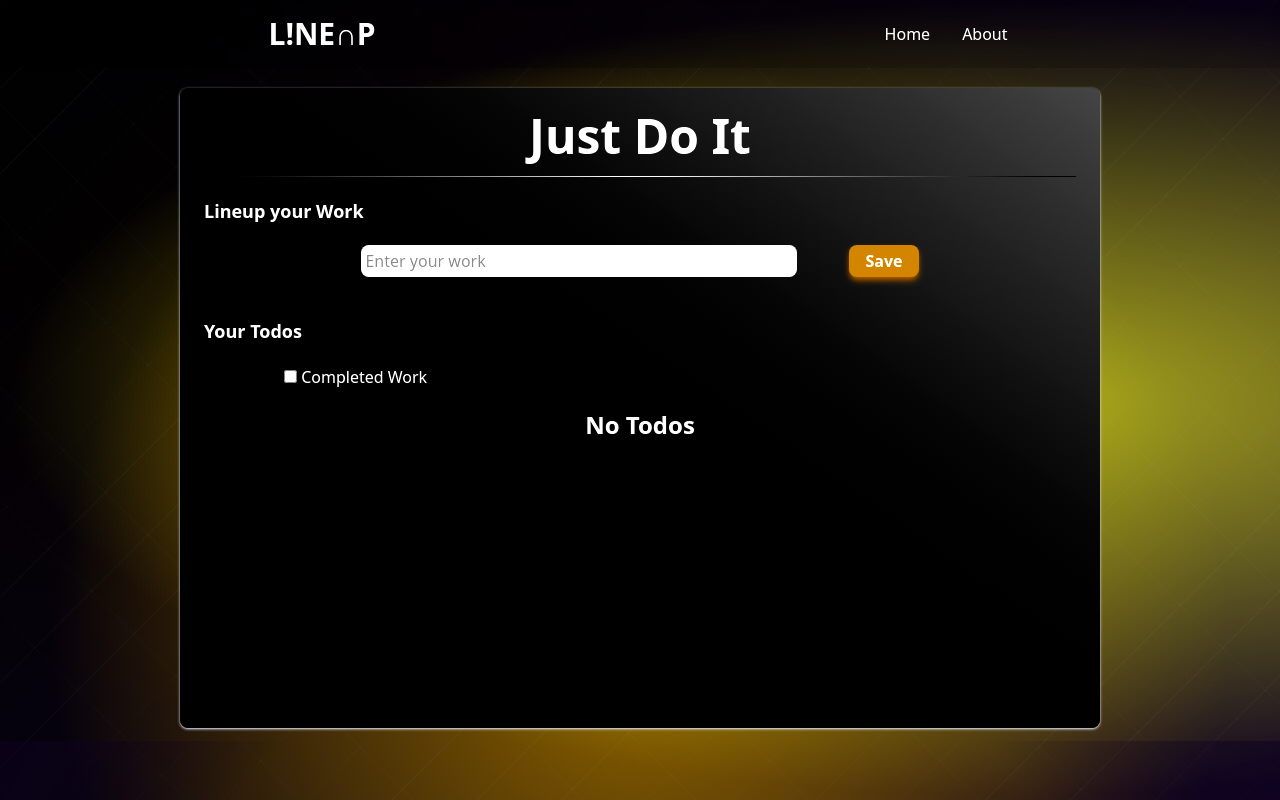
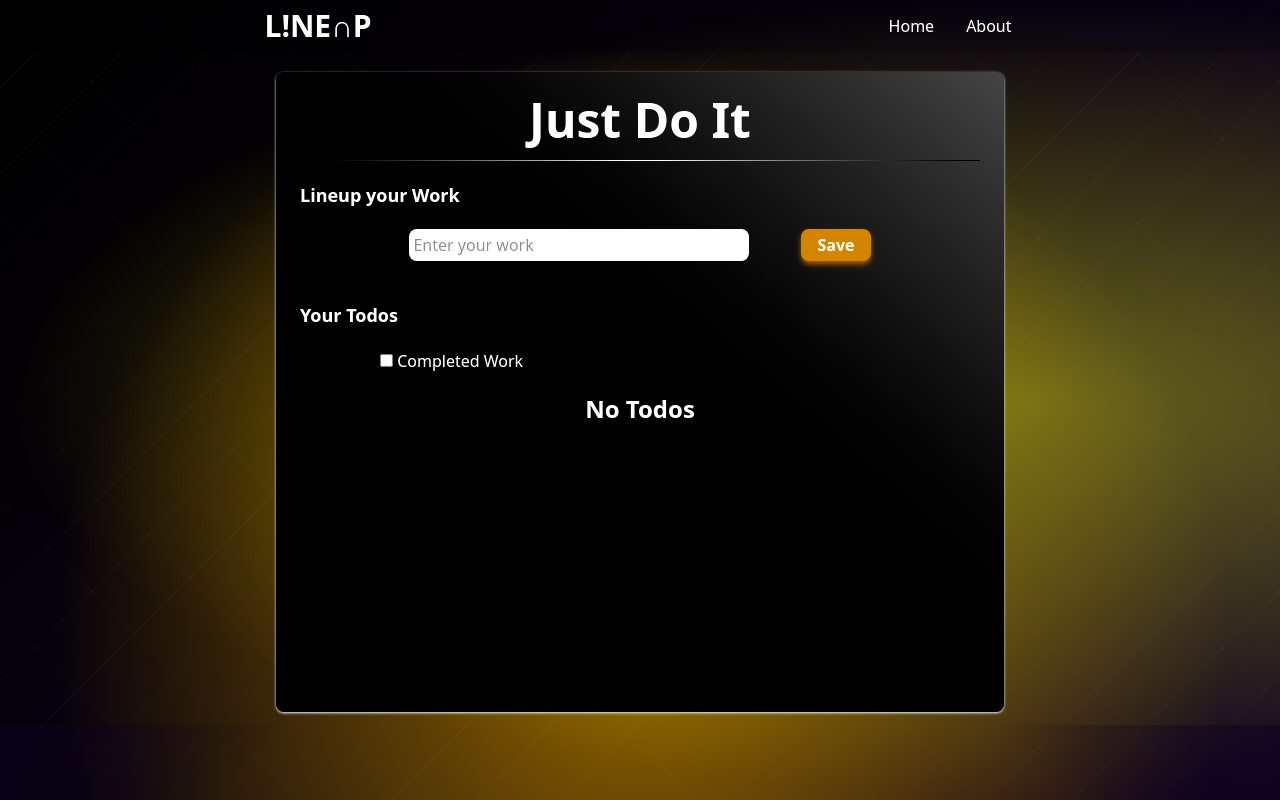
Before and after one commit to nihar8262/LineUp, a React (Vite) app: page / in a window 1280 px wide. Built offline with nearby package versions, Linux system fonts and the light colour scheme.

Commit message:
updated the app by adding better scroll animation to the todos

```diff
--- a/src/App.jsx
+++ b/src/App.jsx
@@ -1,17 +1,16 @@
-import { useEffect, useState } from 'react'
-import Navbar from './components/Navbar'
+import { useEffect, useState } from "react";
+import Navbar from "./components/Navbar";
 import { FaRegEdit } from "react-icons/fa";
 import { MdDelete } from "react-icons/md";
-import { v4 as uuidv4 } from 'uuid';
-
+import { v4 as uuidv4 } from "uuid";
 
 function App() {
-  const [todo, setTodo] = useState('');
+  const [todo, setTodo] = useState("");
   const [todos, setTodos] = useState([]);
   const [isCompleted, setIsCompleted] = useState(false);
 
   useEffect(() => {
-    const storedTodos = localStorage.getItem('todos');
+    const storedTodos = localStorage.getItem("todos");
     if (storedTodos) {
       setTodos(JSON.parse(storedTodos));
     }
@@ -19,88 +18,134 @@ function App() {
 
   const handleChange = (e) => {
     setTodo(e.target.value);
-  }
+  };
 
   const saveToLS = (params) => {
-    localStorage.setItem('todos', JSON.stringify(todos));
-  }
+    localStorage.setItem("todos", JSON.stringify(todos));
+  };
 
   const setShowCompleted = (e) => {
     setIsCompleted(e.target.checked);
     if (e.target.checked) {
-      const completedTodos = todos.filter(item => item.isCompleted);
+      const completedTodos = todos.filter((item) => item.isCompleted);
       setTodos(completedTodos);
     } else {
-      const allTodos = JSON.parse(localStorage.getItem('todos')) || [];
+      const allTodos = JSON.parse(localStorage.getItem("todos")) || [];
       setTodos(allTodos);
     }
-  }
+  };
 
   const handleCheckbox = (e) => {
-    let id =  e.target.name;
-    let index = todos.findIndex(item => {return item.id === id});
+    let id = e.target.name;
+    let index = todos.findIndex((item) => {
+      return item.id === id;
+    });
     let newTodos = [...todos];
     newTodos[index].isCompleted = !newTodos[index].isCompleted;
     setTodos([...newTodos]);
     saveToLS();
-  }
+  };
 
-  const handleEdit = (e,id) => {
-    let  t = todos.filter(i=>i.id === id)
+  const handleEdit = (e, id) => {
+    let t = todos.filter((i) => i.id === id);
     setTodo(t[0].todo);
-     let newTodos =  todos.filter(item => item.id !== id);
+    let newTodos = todos.filter((item) => item.id !== id);
     setTodos([...newTodos]);
     saveToLS();
-  }
+  };
   const handleDelete = (e, id) => {
-    let newTodos =  todos.filter(item => item.id !== id);
+    let newTodos = todos.filter((item) => item.id !== id);
     setTodos([...newTodos]);
     saveToLS();
-  }
+  };
   const handleAdd = () => {
-    setTodos([...todos, {id: uuidv4(), todo, isCompleted: false}]);
+    setTodos([...todos, { id: uuidv4(), todo, isCompleted: false }]);
     setTodo("");
     console.log(todos);
     saveToLS();
-  }
+  };
 
   return (
-    <div className='box max-h-full overflow-hidden'>
-      <Navbar/>
-      <div className="md:container relative z-1000  md:mx-auto md:p-5 p-1 md:w-3/4 ">
-        <div className='bg-gradient-to-tr from-black via-black to-neutral-700   min-h-[80vh] shadow-sm shadow-slate-300  max-h-full p-6   rounded-lg  text-white  '>
-          <h1 className='text-5xl text-center font-bold pb-4'>Just Do It</h1>
-          <div className='bg-gradient-to-r from-black via-white to-black h-[1px]  '></div>
-          <h2 className='text-lg pt-5 pb-5 font-bold'>Lineup your Work</h2>
-          <div className='flex justify-center items-center gap-5'>
-            <input onChange={handleChange} value={todo} type="text" className='bg-white w-1/2 mr-8 rounded-lg p-1 text-black' placeholder='Enter your work'/>
-            <button onClick={handleAdd} disabled={todo.length<=3} className='bg-amber-600  p-1 disabled:shadow-amber-700 disabled:shadow-md rounded-lg px-4 font-bold   cursor-pointer'>Save</button>
+    <div className="box max-h-full ">
+      <Navbar />
+      <div className="md:container   relative z-1000  md:mx-auto md:p-5 p-1 md:w-[60vw] ">
+        <div className="bg-gradient-to-tr from-black via-black to-neutral-700   min-h-[80vh] shadow-sm shadow-slate-300  max-h-full p-6   rounded-lg  text-white  ">
+          <h1 className="text-5xl text-center font-bold pb-4">Just Do It</h1>
+          <div className="bg-gradient-to-r from-black via-white to-black h-[1px]  "></div>
+          <h2 className="text-lg pt-5 pb-5 font-bold">Lineup your Work</h2>
+          <div className="flex justify-center items-center gap-5">
+            <input
+              onChange={handleChange}
+              value={todo}
+              type="text"
+              className="bg-white w-1/2 mr-8 rounded-lg p-1 text-black"
+              placeholder="Enter your work"
+            />
+            <button
+              onClick={handleAdd}
+              disabled={todo.length <= 3}
+              className="bg-amber-600  p-1 disabled:shadow-amber-700 disabled:shadow-md rounded-lg px-4 font-bold   cursor-pointer"
+            >
+              Save
+            </button>
           </div>
-          <h2 className='text-lg pt-10 pb-5 font-bold'>Your Todos</h2>
-          <input type="checkbox" className='ml-20 text-green-500' onChange={setShowCompleted} /> Completed Work
-          <div className="todos pt-5 ">
-            {todos.length === 0 && <div className='text-center text-2xl font-bold'>No Todos</div>}
-            {todos.map(item =>{
-              return (isCompleted || !item.isCompleted) && <div key={item.id} className="todo flex w-3/4 justify-between items-center mx-auto bg-gradient-to-tr from-amber-400  to-black p-2  rounded-lg my-5">
-                <div className='flex items-center gap-5'>
-                  <input name={item.id} onChange={handleCheckbox}  type="checkbox" value={item.isCompleted}  id='' />
-                  <div className={item.isCompleted?"line-through":""}>{item.todo}</div>
+          <h2 className="text-lg pt-10 pb-5 font-bold">Your Todos</h2>
+          <input
+            type="checkbox"
+            className="ml-20 text-green-500"
+            onChange={setShowCompleted}
+          />{" "}
+          Completed Work
+          <div className="todos overflow-y-auto max-h-[40vh]  pt-5 ">
+            {todos.length === 0 && (
+              <div className="text-center text-2xl font-bold">No Todos</div>
+            )}
+            {todos.map((item) => {
+              return (
+                (isCompleted || !item.isCompleted) && (
+                  <div
+                    key={item.id}
+                    className="todo  flex w-3/4 justify-between items-center mx-auto bg-gradient-to-tr from-amber-400  to-black p-2  rounded-lg my-5"
+                  >
+                    <div className="flex items-center gap-5">
+                      <input
+                        name={item.id}
+                        onChange={handleCheckbox}
+                        type="checkbox"
+                        value={item.isCompleted}
+                        id=""
+                      />
+                      <div className={item.isCompleted ? "line-through" : ""}>
+                        {item.todo}
+                      </div>
                     </div>
                     <div className="button flex ">
-                <button onClick={(e)=> {handleEdit(e,item.id)}} className='mx-4 border backdrop-blur-xl shadow-inner shadow-white hover:shadow-yellow-500 p-1.5 rounded-xl cursor-pointer hover:text-amber-300 '>
-                  <FaRegEdit className='text-2xl' />
+                      <button
+                        onClick={(e) => {
+                          handleEdit(e, item.id);
+                        }}
+                        className="mx-4 border backdrop-blur-xl shadow-inner shadow-white hover:shadow-yellow-500 p-1.5 rounded-xl cursor-pointer hover:text-amber-300 "
+                      >
+                        <FaRegEdit className="text-2xl" />
                       </button>
-                <button onClick={(e)=> {handleDelete(e,item.id)}} className='mx-4 border backdrop-blur-xl shadow-inner shadow-white hover:shadow-red-500 p-1.5 rounded-xl cursor-pointer hover:text-red-500'>
-                  <MdDelete className='text-2xl ' />
+                      <button
+                        onClick={(e) => {
+                          handleDelete(e, item.id);
+                        }}
+                        className="mx-4 border backdrop-blur-xl shadow-inner shadow-white hover:shadow-red-500 p-1.5 rounded-xl cursor-pointer hover:text-red-500"
+                      >
+                        <MdDelete className="text-2xl " />
                       </button>
                     </div>
                   </div>
+                )
+              );
             })}
           </div>
         </div>
       </div>
     </div>
-  )
+  );
 }
 
-export default App
+export default App;
--- a/src/components/Navbar.jsx
+++ b/src/components/Navbar.jsx
@@ -2,7 +2,7 @@ import React from 'react'
 
 const Navbar = () => {
   return (
-    <nav className="bg-black/10 backdrop-blur-xs relative z-100 p-4 flex justify-around items-center text-white">
+    <nav className="bg-black/10 backdrop-blur-xs relative z-100 p-2 flex justify-around items-center text-white">
         <div className="logo">
             <span className='font-bold text-3xl mx-8' >L!NE∩P</span>
         </div>
--- a/src/index.css
+++ b/src/index.css
@@ -1,4 +1,33 @@
 @import "tailwindcss";
+
+html{
+scroll-behavior: smooth;
+}
+
+@keyframes scroll {
+  to {
+    transform: translate(calc(-50% - 0.5rem));
+  }
+}
+
+::-webkit-scrollbar {
+  width: 1px; /* Width of the scrollbar */
+}
+
+/* Track */
+::-webkit-scrollbar-track {
+  background: #000000; /* Color of the scrollbar track */
+}
+
+/* Handle */
+::-webkit-scrollbar-thumb {
+  background: #727272; /* Color of the scrollbar handle */
+}
+
+/* Handle on hover */
+::-webkit-scrollbar-thumb:hover {
+  background: #727272; /* Color of the scrollbar handle on hover */
+}
 
 .box {
   position: absolute;
@@ -8,12 +37,12 @@
   height: 100%;
   background: radial-gradient(
       ellipse at 20% 30%,
-      rgba(223, 181, 11, 0.8) 0%,
+      rgba(223, 181, 11, 0.491) 0%,
       rgba(138, 43, 226, 0) 60%
     ),
     radial-gradient(
       ellipse at 80% 50%,
-      rgba(223, 181, 11, 0.8) 0%,
+      rgba(223, 181, 11, 0.473) 0%,
       rgba(0, 191, 255, 0) 70%
     ),
     radial-gradient(
```
Lines whose indentation alone changed are shown as unchanged.
